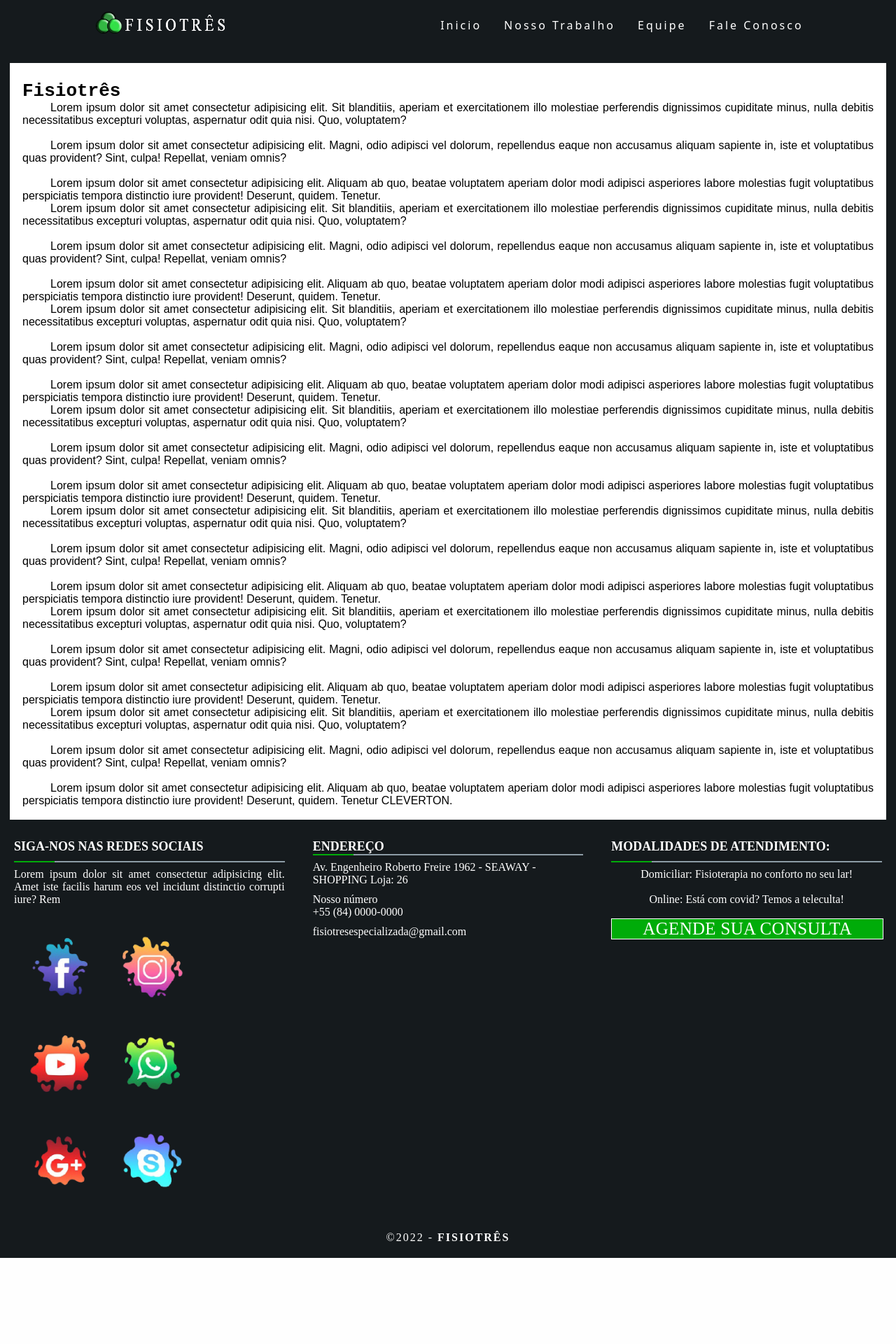
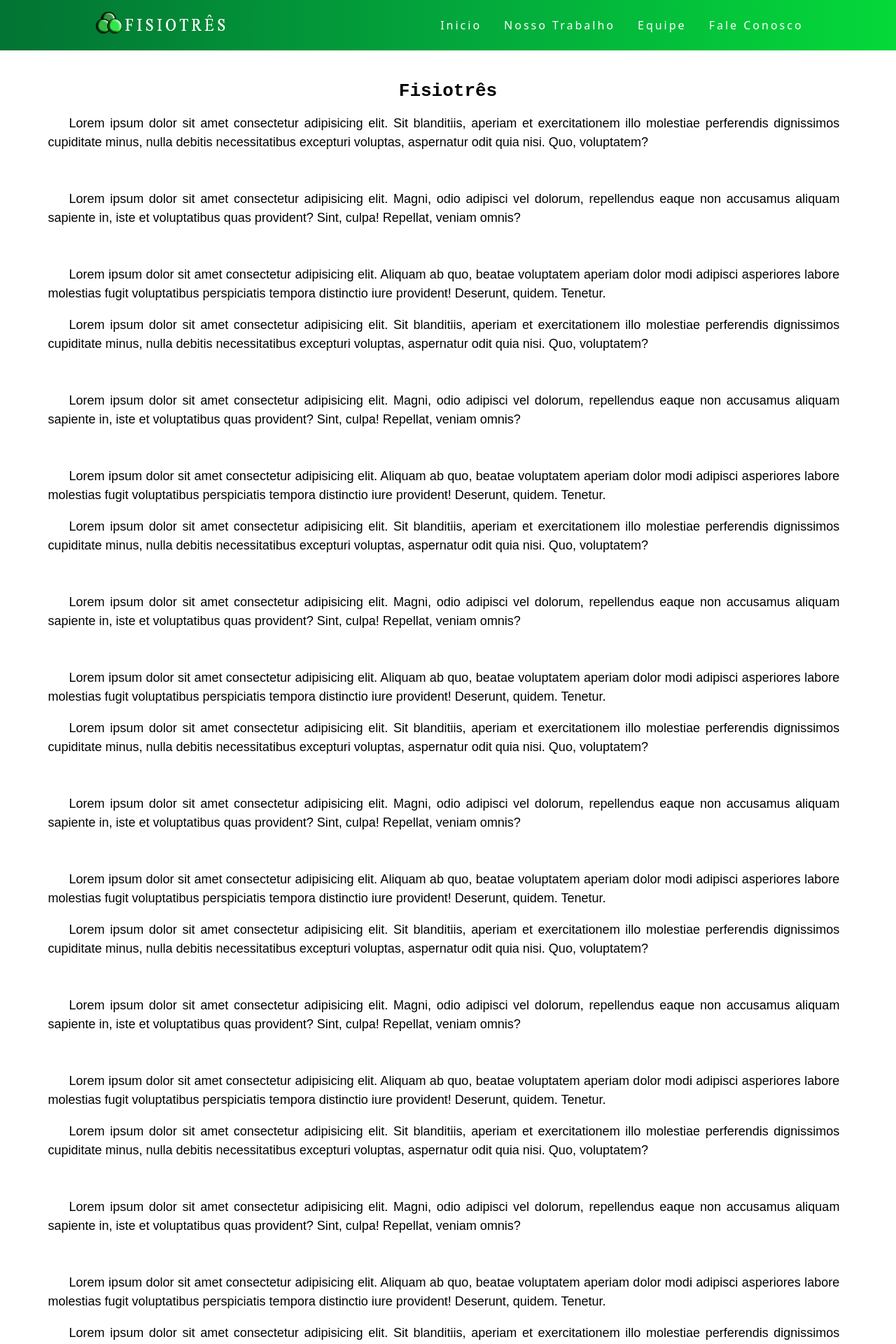
Before and after one commit to ClevertonCodev/Fisiotres, a PHP site: page /inicial.html in a window 1280 px wide. Shown: the top 1920 px of the page at 70% size. Before the commit the page ends 1797 px from the top, so only its background shows below. Run offline with PHP 8.4, Linux system fonts and the light colour scheme.

Commit message:
organizar

```diff
--- a/css/Estrutura.css
+++ b/css/Estrutura.css
@@ -4,11 +4,22 @@ margin: 0;
 padding: 0;
 }
 
+:root {
+    --cor0:#025939;
+    --cor1:#027333;
+    --cor2: #03A63C;
+    --detalhes: #04D939;
+    --acabamento: #151a1d;
+    --acabamento1: #8D9CA6;
+     }
+
 main p {/* texto e links */
-    font-size: 16px;
+font-size: 16px;
 font-family: Arial, Verdana, sans-serif;
 text-align: justify;
-text-indent: 40px;
+font-size: 18px;
+text-indent: 30px;
+line-height: 1.5em;
 
 }
 main{
@@ -16,6 +27,22 @@ main{
     width: 95%;
     margin: auto;
     background-color: white;
+}
+
+main h1 {
+    text-align: center;
+    background: white;
+}
+
+main p {
+
+        display: block;
+        margin-block-start: 1em;
+        margin-block-end: 1em;
+        margin-inline-start: 0px;
+        margin-inline-end: 0px;
+        margin-right: 4%;
+        margin-left: 3%;
 
 }
 
@@ -42,18 +69,18 @@ color: rgb(0, 172, 9);
 
 }
 
-.logotipo:hover {
-    background: rgb(0, 172, 9);;
-}
 nav { /* botões*/
     display: flex;
     justify-content: space-around;
     align-items: center;
     font-family: system-ui,
     -apple-system,'Times New Roman';
-    background: #151a1d;
+    background-image: linear-gradient(to right, var(--cor1), var(--cor2), var(--detalhes) );
     height: 9vh;
     position: relative;
+
+
+
 
 
 }
@@ -87,18 +114,18 @@ nav { /* botões*/
 }
 
 body {
-background-color:#151a1d ;
+background-color:white ;
 }
 
 
-@media (max-width:900px) {
+@media (max-width:980px) {
     .nav-list {/*menu visal para celular */
         position: absolute;
         top: 9vh;
         right: 0px;
         width: 100vw;
         height: 95vh;
-        background: #151a1d;
+        background-image: linear-gradient(to right, var(--cor1), var(--cor2), var(--detalhes) );
         flex-direction: column;
         align-items: center;
         justify-content: space-around;
@@ -231,7 +262,7 @@ background-color:#151a1d ;
         content: '';
         width: 15%;
         height: 2px;
-        background: rgb(0, 172, 9);
+        background: var(--detalhes);
         top: -10px;
         color: white;
     }
@@ -304,32 +334,31 @@ background-color:#151a1d ;
     height: auto;
     width: auto;
     max-width: 120px;
-
     margin-left: 4px;
     }
 
     .consulta {
-        top:20px;
-        left:50px;
-        margin:0px;
-        padding:0px;
         text-align:center;
-        color:white;
-        background: rgb(0, 172, 9);
+        background: var(--detalhes);
         border-style: solid;
         border-width: 1px 1px 1px 1px;
     	text-transform: uppercase;
         letter-spacing: 0.3px;
-        width: 100%;
-        height:100%;
         font-size: 25px;
-
+        border-radius: 10px;
+        width: 308px;
+        margin: auto;
         }
 
-    .consulta:hover{
-        background: rgb(0, 255, 242);
+    .consulta a:hover{
+        background: var(--cor0);
         color: black;
     }
+    .consulta:hover{
+        background: var(--cor0);
+        color: black;
+    }
+
 
     .atd {
         text-decoration: none;
--- a/inicial.html
+++ b/inicial.html
@@ -116,7 +116,7 @@
 						<div class="atd">
 						<li>Domiciliar: Fisioterapia no conforto no seu lar!</li>
 						<br>
-						<li>Online: Está com covid? Temos a teleculta!</li>
+						<li>Online: Está com covid? Temos a teleconsulta!</li>
 						</div>
 						<br>
 
```
Also changed, not shown: other parts of css/Estrutura.css (+17 -14 lines).
